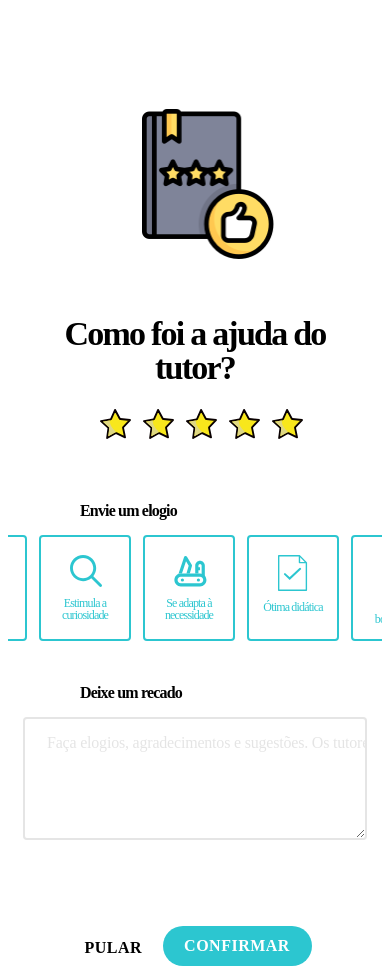
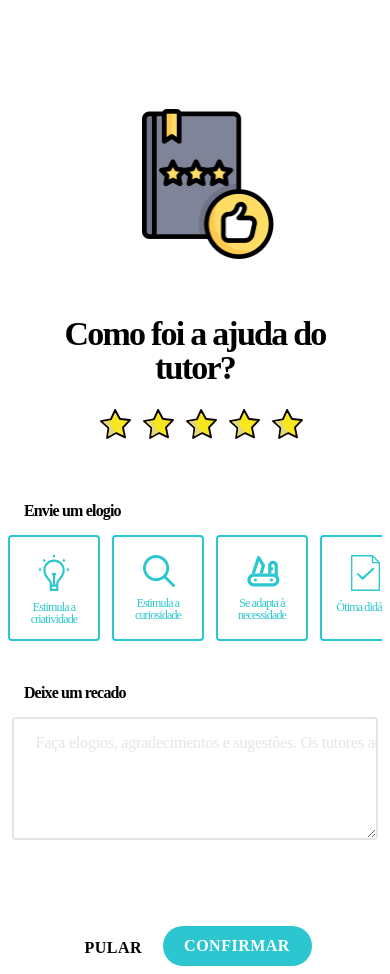
Before and after one commit to shahvaishali/Front-End-Challenge-TutorMundi, a React (Create React App) app: page / in a window 390 px wide. Both pictures are taken after a click on the button "ELOGIAR". Built offline with nearby package versions, Linux system fonts and the light colour scheme.

Commit message:
Added media query

```diff
--- a/src/Components/Praise/Praise.css
+++ b/src/Components/Praise/Praise.css
@@ -44,8 +44,8 @@
   border-radius: 4px;
   border: solid 2px rgba(0, 0, 0, 0.1);
   overflow: hidden;
-  margin-right: 4%;
-  margin-left: 4%;
+  margin-right: 1%;
+  margin-left: 1%;
 }
 ::placeholder {
   width: 447px;
@@ -77,3 +77,39 @@
   letter-spacing: normal;
   color: #2cc6d0;
 }
+
+@media only screen and (min-width: 320px) and (max-width: 479px) {
+  textarea {
+    margin-right: 5%;
+    margin-left: 5%;
+  }
+  .compliment-main-title {
+    margin-right: 53%;
+  }
+  #figure {
+    justify-content: flex-start;
+  }
+}
+@media only screen and (min-width: 480px) and (max-width: 599px) {
+  .compliment-main-title {
+    margin-right: 60%;
+  }
+  #figure {
+    justify-content: flex-start;
+  }
+}
+@media only screen and (min-width: 600px) and (max-width: 767px) {
+  .compliment-main-title {
+    margin-right: 60%;
+  }
+}
+@media only screen and (min-width: 768px) and (max-width: 991px) {
+  .compliment-main-title {
+    margin-right: 49%;
+  }
+}
+@media only screen and (min-width: 992px) and (max-width: 1199px) {
+  .compliment-main-title {
+    margin-right: 37%;
+  }
+}
--- a/src/Components/Praise/Praise.js
+++ b/src/Components/Praise/Praise.js
@@ -25,7 +25,7 @@ export default class Praise extends Component {
           <div>
             <p className="compliment-main-title mt-60">Envie um elogio</p>
           </div>
-          <div>{figures}</div>
+          <div id="figure">{figures}</div>
 
           <div>
             <p className="compliment-main-title">Deixe um recado</p>
```
